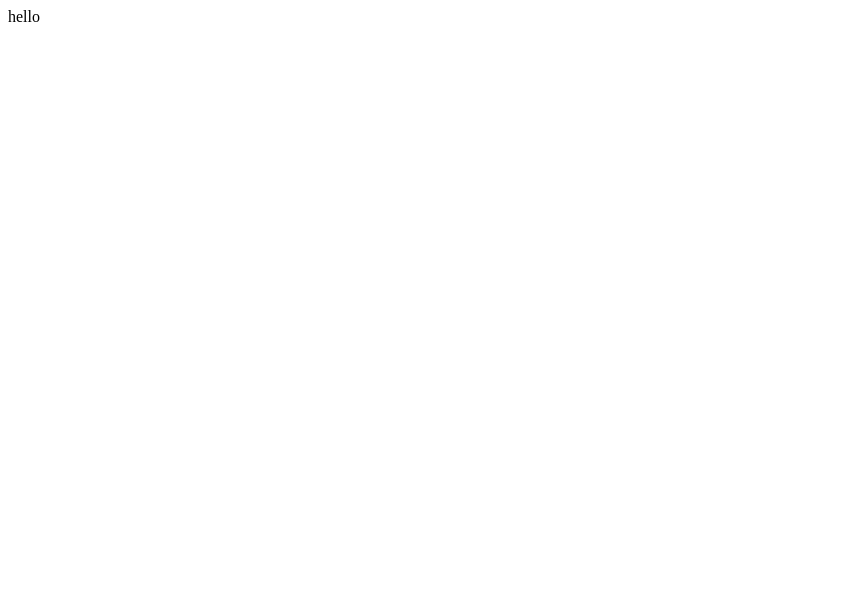
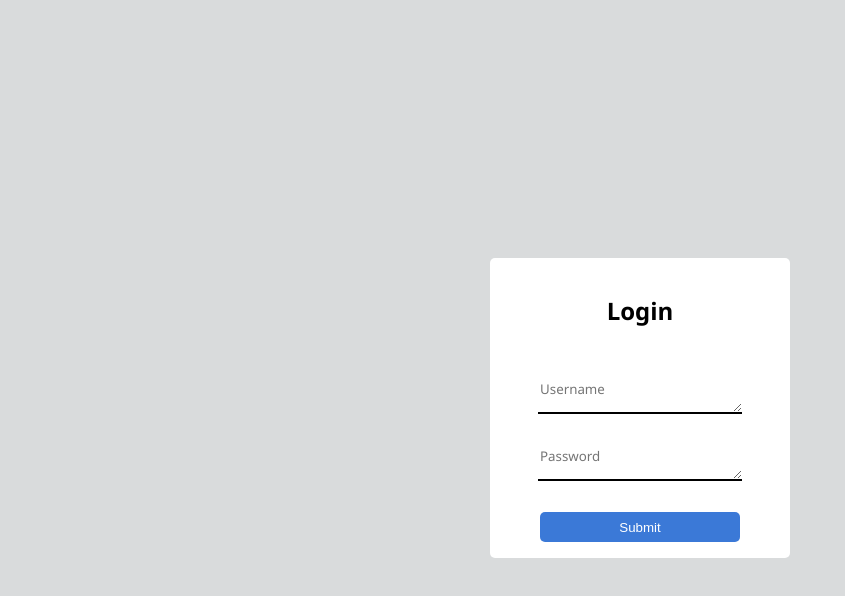
Before and after one commit to khajawaseemuddin/pw, a plain HTML site: page index.html in a window 1280 px wide. Shown: the whole page, without its empty margins (0-845 px from the left). Drawn offline with Linux system fonts and the light colour scheme.

Commit message:
login page pw

```diff
--- a/index.html
+++ b/index.html
@@ -5,7 +5,51 @@
     <meta name="viewport" content="width=device-width, initial-scale=1.0">
     <title>Document</title>
 </head>
+<style>
+    body{
+        background-color: #d9dbdc;
+        height: 100vh;
+        display: flex;
+        justify-content: center;
+        align-items: center;
+    }
+    .box{
+        height: 300px;
+        width: 300px;
+        display: flex;
+        flex-direction: column;
+        background-color:#fff;
+        justify-content: space-around;
+        align-items: center;
+        border-radius: 5px;
+        font-family: 'Segoe UI', Tahoma, Geneva, Verdana, sans-serif;
+        gap: 0px;
+    }
+    textarea{
+        height: 30px;
+        width: 200px;
+        border: none;
+        border-bottom: 2px solid black;
+        font-family: 'Segoe UI', Tahoma, Geneva, Verdana, sans-serif;
+
+    }
+    button{
+        width: 200px;
+        height: 30px;
+        background-color: rgba(52, 117, 214, 0.963);
+        border: none;
+        border-radius: 5px;
+        color: #fff;
+    }
+
+</style>
 <body>
-    hello
+    <div class="box">
+        <h2>Login</h2>
+        <textarea name="username" id="name" cols="20" rows="3" placeholder="Username"></textarea>
+        <textarea type="password" placeholder="Password"></textarea>
+        <button type="submit">Submit</button>
+
+    </div>
 </body>
 </html>
```
